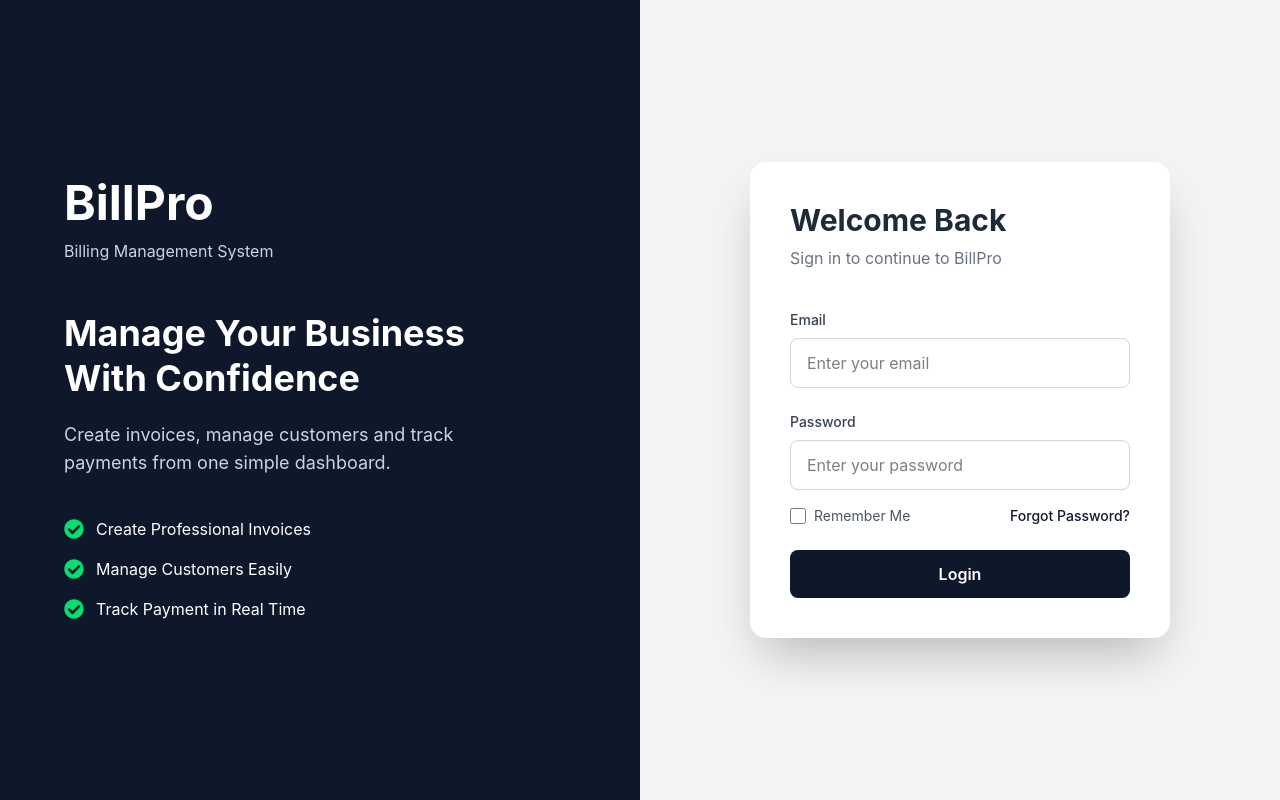
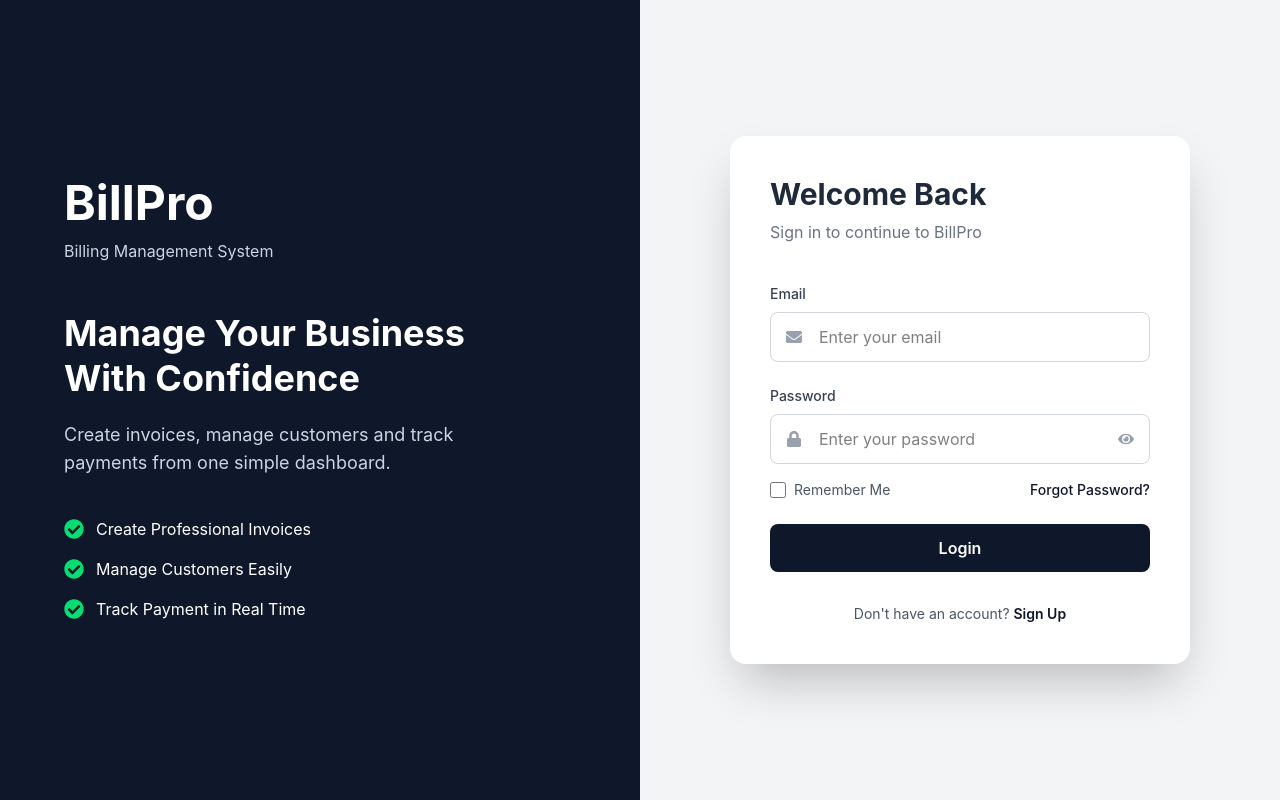
Before and after one commit to Mistrygeeta/Billing-App, a React app in the folder frontend/: page /login in a window 1280 px wide. Built offline with nearby package versions, Linux system fonts and the light colour scheme; the HTML template or start-up script is replaced by a standard one.

Commit message:
Enhance Login component with password visibility toggle and email/password icons

```diff
--- a/frontend/src/pages/Login.jsx
+++ b/frontend/src/pages/Login.jsx
@@ -1,11 +1,12 @@
 import { useState } from "react";
-import { FaCheckCircle } from "react-icons/fa";
+import { FaCheckCircle, FaEnvelope,FaLock,FaEye, FaEyeSlash } from "react-icons/fa";
 import { Link, useNavigate } from "react-router-dom";
 
 
 const Login = () => {
     const [email, setEmail] = useState("");
-    const [password, setPassword] = useState("")
+    const [password, setPassword] = useState("");
+    const [showPassword, setShowPassword] = useState(false);
 
     const navigate = useNavigate()
 
@@ -61,18 +62,27 @@ const Login = () => {
        </div>
        </div>
        <div className="w-1/2 flex justify-center items-center ">
-        <div className="bg-white rounded-2xl shadow-2xl p-10 w-[420px]">
+        <div className="bg-white rounded-2xl shadow-2xl p-10 w-[460px]">
             <h2 className="text-3xl font-bold text-gray-800">Welcome Back</h2>
             <p className="text-gray-500 mt-2">Sign in to continue to BillPro</p>
         <div className="mt-10">
           <label htmlFor="email" className="block text-sm font-medium text-gray-700 mb-2 ">Email</label>
+          <div className="relative">
+            <FaEnvelope className="absolute left-4 top-1/2 -translate-y-1/2 text-gray-400" />
           <input type="email" id="email" placeholder="Enter your email" value={email} onChange={handleEmailChange}
-          className="w-full border border-gray-300 rounded-lg px-4 py-3 outline-none focus:ring-2 focus:ring-slate-900" />
+          className="w-full border border-gray-300 rounded-lg  py-3 pl-12 pr-4 outline-none focus:ring-2 focus:ring-slate-900" />
+        </div>
         </div>
         <div className="mt-6">
           <label htmlFor="password" className="block text-sm font-medium text-gray-700 mb-2">Password</label>
-          <input type="password" id="password" placeholder="Enter your password" value={password} onChange={handlePasswordChange}
-          className="w-full border border-gray-300 rounded-lg px-4 py-3 outline-none focus:ring-2 focus:ring-slate-900"/>
+          <div className="relative">
+            <FaLock className="absolute left-4 top-1/2 -translate-y-1/2 text-gray-400"/>
+          <input type={showPassword ? "text" : "password"} id="password" placeholder="Enter your password" value={password} onChange={handlePasswordChange}
+          className="w-full border border-gray-300 rounded-lg py-3 pl-12 pr-12 outline-none focus:ring-2 focus:ring-slate-900"/>
+           {showPassword ?(<FaEyeSlash onClick={()=> setShowPassword(false)} className="absolute right-4 top-1/2 -translate-y-1/2 text-gray-400 cursor-pointer"/>
+          ):(
+          <FaEye onClick={()=> setShowPassword(!showPassword)} className="absolute right-4 top-1/2 -translate-y-1/2 text-gray-400 cursor-pointer" />)}
+        </div>
         </div>
         <div className="flex justify-between items-center mt-4">
           <div className="flex items-center gap-2" >
@@ -82,7 +92,12 @@ const Login = () => {
           <Link to="/forgot-password" className="text-sm text-slate-900 font-medium hover:underline">Forgot Password?</Link>
         </div>
         <button onClick={handleLogin} className="w-full bg-slate-900 text-white py-3 rounded-lg font-semibold mt-6 hover:bg-slate-700 transition duration-300">Login</button>
+        <div className="mt-8 text-center">
+          <p className="text-sm text-gray-600">Don't have an account?{" "}
+            <Link to="/signup" className="text-slate-900 font-semibold hover:underline">Sign Up</Link> </p>
         </div>
+        </div>
+
     </div>
     </div>
   )
```
